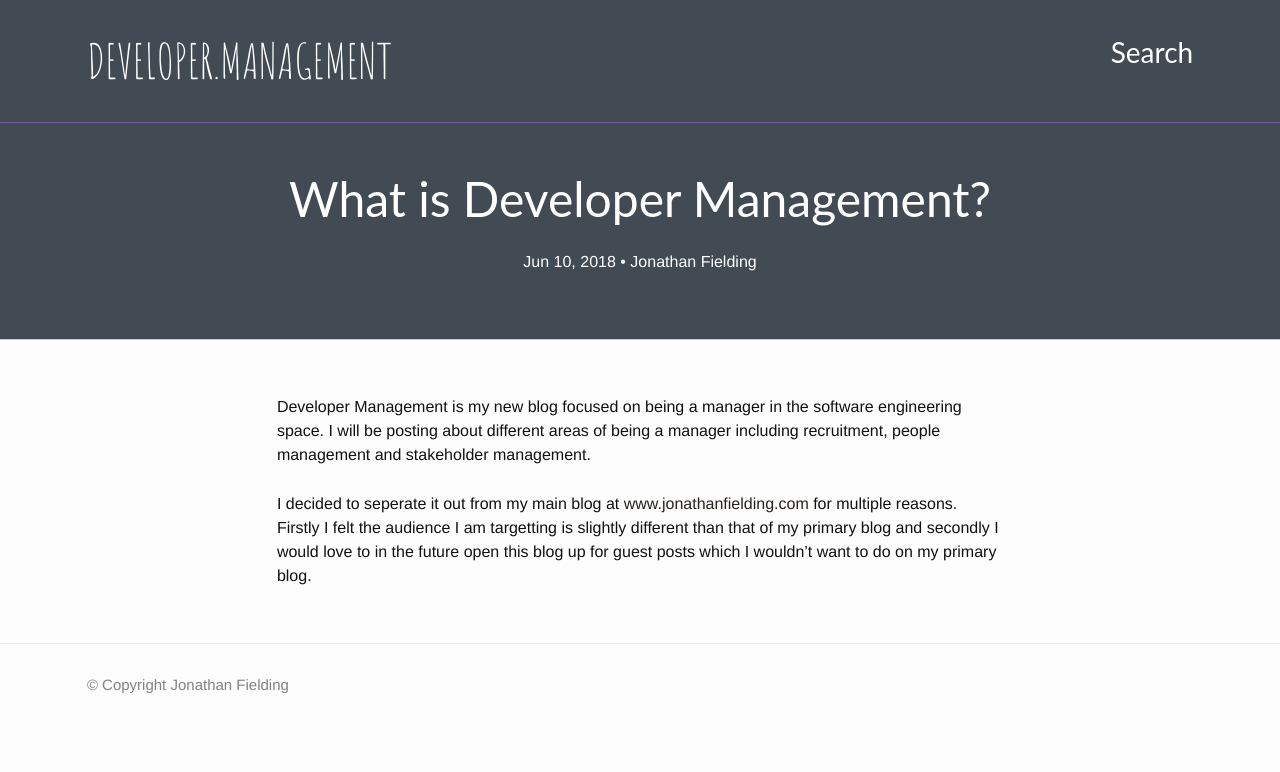
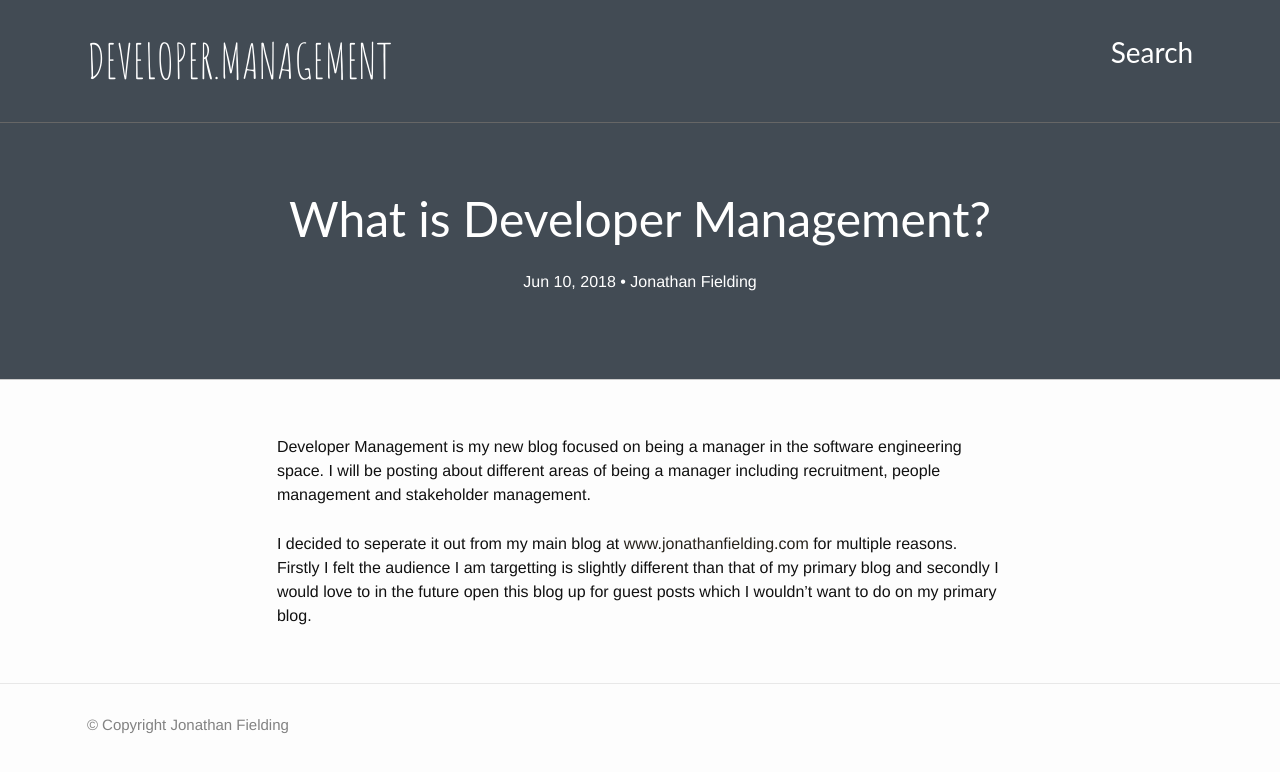
Before and after one commit to jonathan-fielding/developer.management, a Jekyll site: the page built from _posts/posts/2010-10-24-new-site.md, in a window 1280 px wide. Shown: the top 772 px of the page. Built offline with Jekyll 4.4.1, drawn with Linux system fonts in a browser that asks for light colours; comment, search, counter and statistics services are not loaded.

Commit message:
fix colors

```diff
--- a/_sass/_global-header.scss
+++ b/_sass/_global-header.scss
@@ -2,7 +2,7 @@
     background: $brand-primary;
     overflow: auto;
     padding: 35px 0;
-    border-bottom: 1px solid #755a9f;
+    border-bottom: 1px solid #666;
 
   &--title {
       margin: 0!important;
--- a/_sass/_layout.scss
+++ b/_sass/_layout.scss
@@ -168,10 +168,10 @@ pre {
  */
 .post-header {
     margin-bottom: $spacing-unit;
-    padding-top: 10px;
+    padding-top: 30px;
     text-align: center;
     border-bottom: 1px solid #ccc;
-    padding-bottom: 40px;
+    padding-bottom: 60px;
     color: $color-white;
     background: $brand-primary;
 }
```
